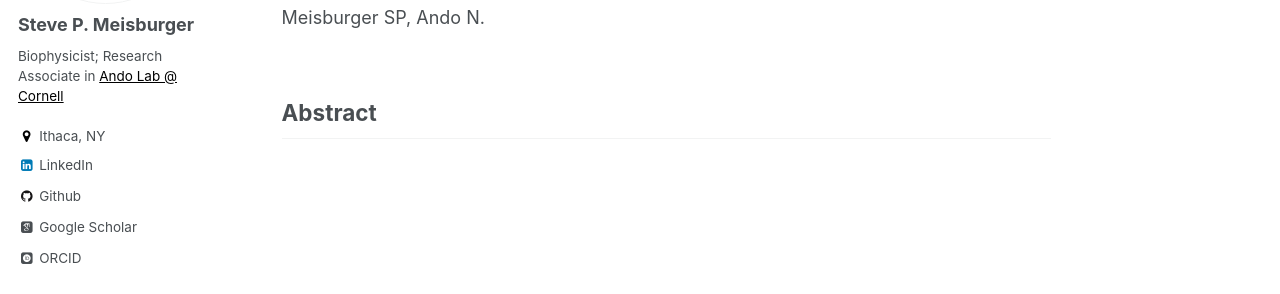
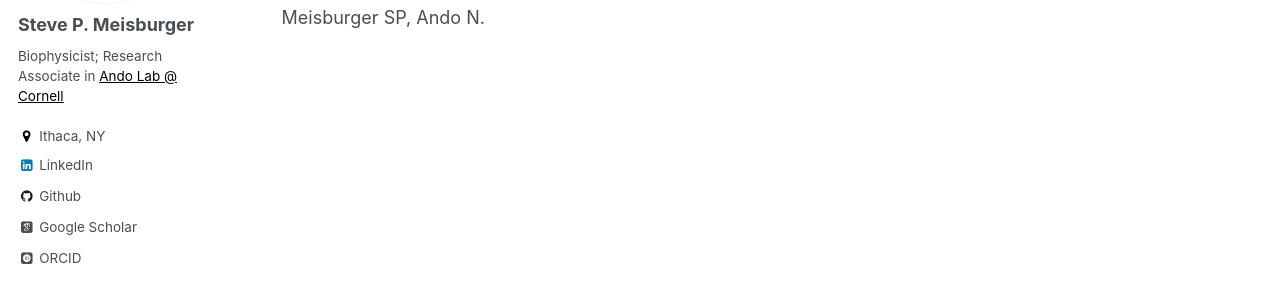
Before and after one commit to spmeisburger/spmeisburger.github.io, a Jekyll site: the page built from _talks/chess-2020.md, in a window 1280 px wide. Shown: the part 289-583 px from the top of the page. Built offline with Jekyll 4.4.1, drawn with Linux system fonts in a browser that asks for light colours; some web fonts are replaced.

Commit message:
hacked talks page to improve formatting

```diff
--- a/_includes/reference.html
+++ b/_includes/reference.html
@@ -15,9 +15,8 @@
 {% endif %}
 
 {% else %}
-<strong><a href="{{ include.article.url }}">{{ include.article.ref-title }}</a></strong>
-<div class="page__date"><strong><i class="fa fa-fw fa-calendar" aria-hidden="true"></i></strong> <time datetime="{{ post.date | default: "1900-01-01" | date_to_xmlschema }}">{{ include.article.date | default: "1900-01-01" | date: "%B %d, %Y" }}</time></div>
-<div>{{ include.article.ref-venue }}</div>
+<strong><i class="fa fa-fw fa-calendar" aria-hidden="true"></i></strong> <time datetime="{{ post.date | default: "1900-01-01" | date_to_xmlschema }}">{{ include.article.date | default: "1900-01-01" | date: "%B %d, %Y" }}</time> - <a href="{{ include.article.url }}">{{ include.article.ref-venue }}</a>
+
 {% endif %}
 
 {% if include.article.ref-footnote %}
--- a/_pages/talks.html
+++ b/_pages/talks.html
@@ -8,7 +8,7 @@
 {% include base_path %}
 {% include group-by-array collection=site.talks field="categories" %}
 
-{% for category in group_names %}
+{% for category in group_names reversed %}
   {% assign posts = group_items[forloop.index0] %}
   <h2 id="{{ category | slugify }}" class="archive__subtitle">{{ category }}</h2>
   <ul>
--- a/_talks/chess-2020.md
+++ b/_talks/chess-2020.md
@@ -11,5 +11,3 @@
 ref-venue: "CHESS Commons Meeting"
 ref-year: 2020
 ---
-
-## Abstract
```
Also changed, not shown: _talks/harvard_hamburg_2021.md (+0 -2 lines), _talks/sbgrid-2021.md (+0 -2 lines).
